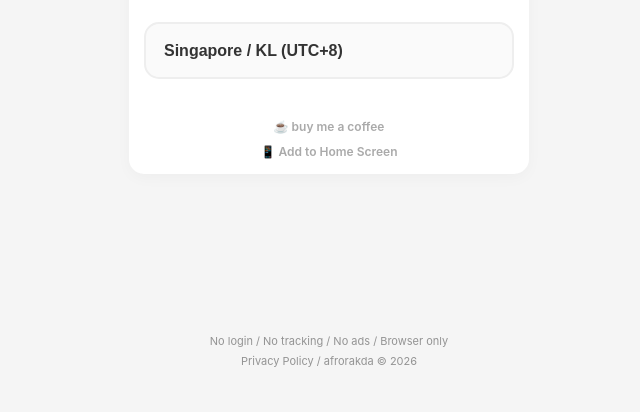
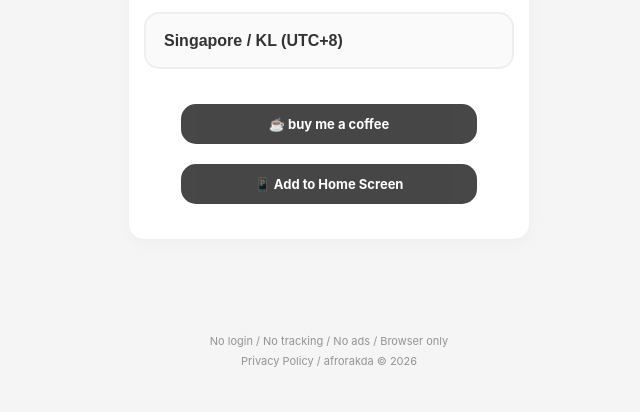
Before and after one commit to afrorakda/twin-time, a plain HTML site: page index.html in a window 1280 px wide. Shown: the part 388-800 px from the top of the page, without its empty margins (311-951 px from the left). Drawn offline with Linux system fonts and the light colour scheme.

Commit message:
Refactor HTML structure and update styles

```diff
--- a/index.html
+++ b/index.html
@@ -13,7 +13,7 @@
             --main: #333;
             --accent: #eee;
             --input-bg: #fafafa;
-            --ghost: #aaa; /* 少し明るく */
+            --ghost: #aaa;
             --radius: 15px;
             --night-bg: #1a1a1a;
             --night-text: #eee;
@@ -37,7 +37,7 @@
             width: 100%;
             max-width: 400px;
             background-color: var(--container-bg);
-            padding: 30px 15px 15px; /* 下パディングを減らす */
+            padding: 30px 15px 35px;
             border-radius: var(--radius);
             box-shadow: 0 4px 15px rgba(0,0,0,0.03);
             display: flex;
@@ -45,7 +45,7 @@
             gap: 25px;
         }
 
-        /* Them Area (Main) */
+        /* THEM Area */
         .them-section {
             width: 100%;
             background-color: var(--input-bg);
@@ -93,10 +93,10 @@
         .night-icon { font-size: 28px; position: absolute; top: 15px; right: 15px; display: none; }
         .night .night-icon { display: block; }
 
-        /* You Area (Sub) */
+        /* YOU Area */
         .you-section {
             width: 100%;
-            padding: 10px;
+            padding: 5px;
             text-align: center;
             opacity: 0.6;
         }
@@ -118,24 +118,31 @@
             -webkit-appearance: none;
         }
 
-        /* Footer Buttons (控えめに) */
-        .footer-support {
-            margin-top: 15px;
+        /* 控えめだが使いやすいフッターボタン */
+        .footer-action-area {
+            margin-top: 10px;
             display: flex;
             flex-direction: column;
             align-items: center;
-            gap: 10px;
-            font-size: 12px;
-            color: var(--ghost);
+            gap: 20px; /* ミスタッチ防止の十分な距離 */
         }
 
-        .foot-link {
+        .action-btn-sub {
+            width: 80%; /* 少し短くして控えめに */
+            padding: 12px;
+            background-color: var(--main);
+            color: #fff;
+            border: none;
+            border-radius: var(--radius);
+            font-size: 13px;
+            font-weight: bold;
             text-decoration: none;
-            color: inherit;
-            font-weight: 600;
+            text-align: center;
             cursor: pointer;
+            opacity: 0.9;
+            transition: 0.1s;
         }
-        .foot-link:hover { color: var(--main); }
+        .action-btn-sub:active { transform: scale(0.98); opacity: 1; }
 
         footer {
             margin-top: auto;
@@ -245,9 +252,9 @@
         </optgroup>
     </select>
 
-    <div class="footer-support">
-        <a href="https://ko-fi.com/afrorakda" target="_blank" class="foot-link">☕️ buy me a coffee</a>
-        <span class="foot-link" onclick="showModal()">📱 Add to Home Screen</span>
+    <div class="footer-action-area">
+        <a href="https://ko-fi.com/afrorakda" target="_blank" class="action-btn-sub">☕️ buy me a coffee</a>
+        <div class="action-btn-sub" onclick="showModal()">📱 Add to Home Screen</div>
     </div>
 </div>
 
@@ -283,7 +290,6 @@
     const youDateEl = document.getElementById('you-date');
     const citySelector = document.getElementById('city-selector');
 
-    // Load saved city
     const savedOffset = localStorage.getItem('twinTimeOffset');
     if (savedOffset !== null) {
         citySelector.value = savedOffset;
@@ -296,24 +302,17 @@
 
     function updateClocks() {
         const now = new Date();
-
-        // YOU (Local)
         youTimeEl.innerText = now.toLocaleTimeString('en-GB', { hour: '2-digit', minute: '2-digit' });
         youDateEl.innerText = now.toLocaleDateString('en-GB', { weekday: 'short', day: 'numeric', month: 'short' });
 
-        // THEM (Selected)
         const targetOffset = parseFloat(citySelector.value);
-
-        // Calculate target time
         const utc = now.getTime() + (now.getTimezoneOffset() * 60000);
         const themDate = new Date(utc + (3600000 * targetOffset));
 
         const themH = themDate.getHours();
         themTimeEl.innerText = themDate.toLocaleTimeString('en-GB', { hour: '2-digit', minute: '2-digit' });
-        // 曜日を追加 (weekday: 'short')
         themDateEl.innerText = themDate.toLocaleDateString('en-GB', { weekday: 'short', day: 'numeric', month: 'short' });
 
-        // Relative Date (Yesterday / Tomorrow)
         const youDay = new Date(now.getFullYear(), now.getMonth(), now.getDate());
         const themDay = new Date(themDate.getFullYear(), themDate.getMonth(), themDate.getDate());
         const diffDays = (themDay - youDay) / (1000 * 60 * 60 * 24);
@@ -328,7 +327,6 @@
             themDiffEl.style.display = "none";
         }
 
-        // Night Mode (20:00 - 05:00)
         if (themH >= 20 || themH < 5) {
             themArea.classList.add('night');
         } else {
@@ -341,7 +339,6 @@
 
     setInterval(updateClocks, 1000);
     updateClocks();
-
 </script>
 
 </body>
```
